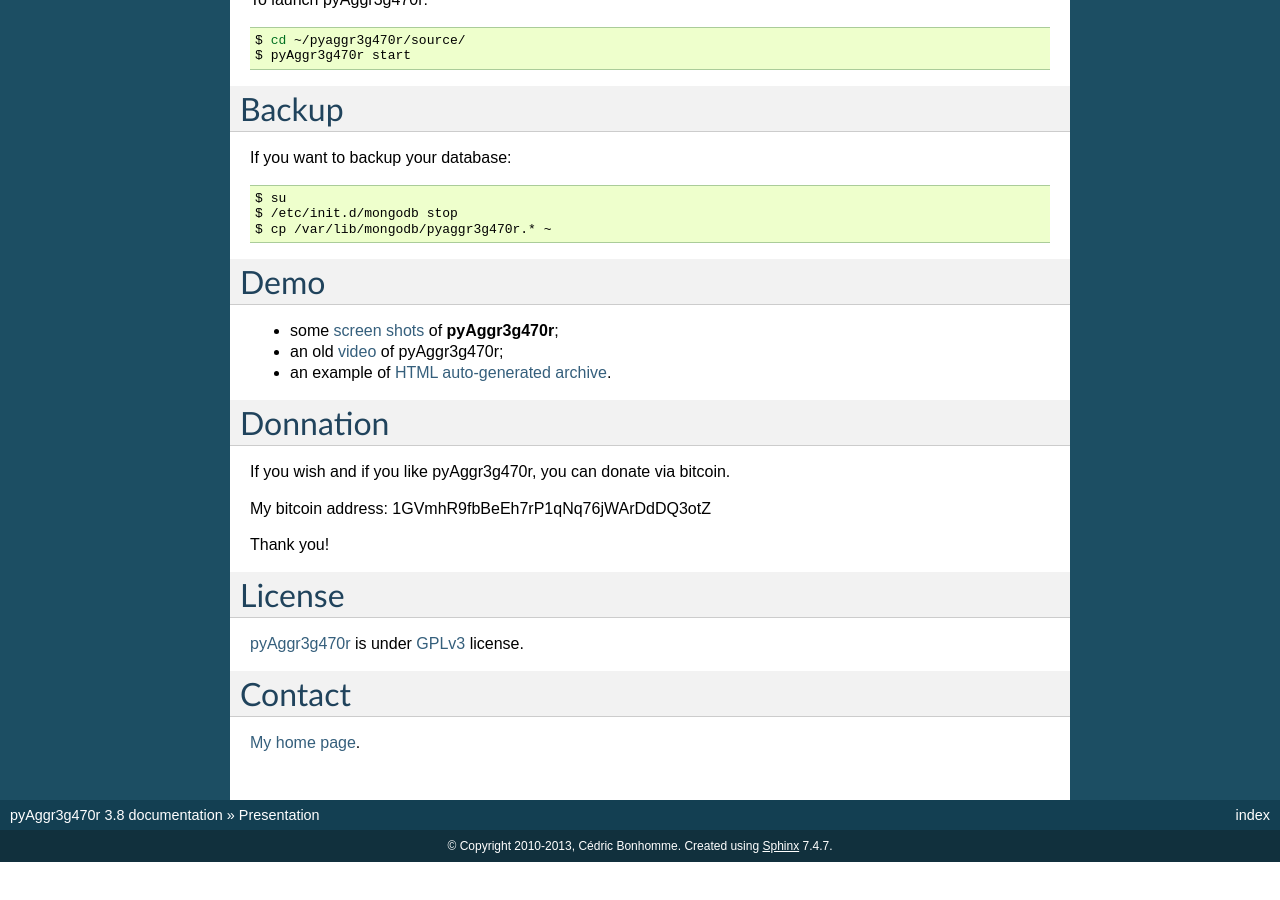
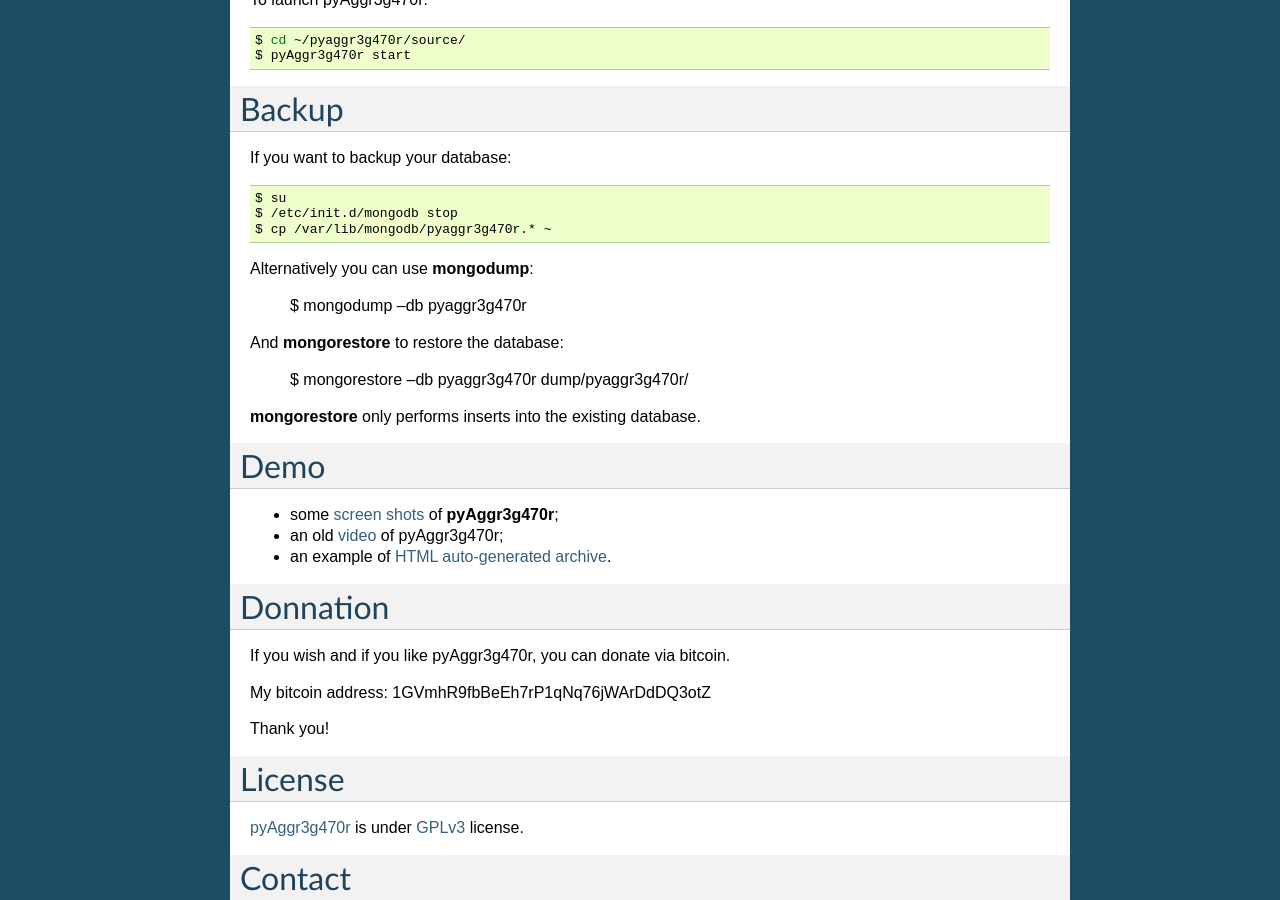
Before and after one commit to cedricbonhomme/newspipe, a Sphinx documentation site: the page built from docs/index.rst, in a window 1280 px wide and 900 px high, scrolled down 2536 px. Built offline with Sphinx 7.4.7, drawn with Linux system fonts in a browser that asks for light colours; before the commit the page ends 3398 px from its top, so only the background shows below that.

Commit message:
Updated documentation with information about how to use mongodump.

```diff
--- a/docs/index.rst
+++ b/docs/index.rst
@@ -173,6 +173,15 @@ If you want to backup your database:
     $ /etc/init.d/mongodb stop
     $ cp /var/lib/mongodb/pyaggr3g470r.* ~
 
+Alternatively you can use **mongodump**:
+
+    $ mongodump --db pyaggr3g470r
+
+And **mongorestore** to restore the database:
+
+    $ mongorestore --db pyaggr3g470r dump/pyaggr3g470r/
+
+**mongorestore** only performs inserts into the existing database.
 
 Demo
 ----
```
